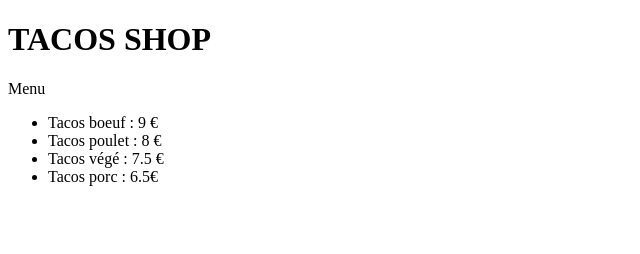
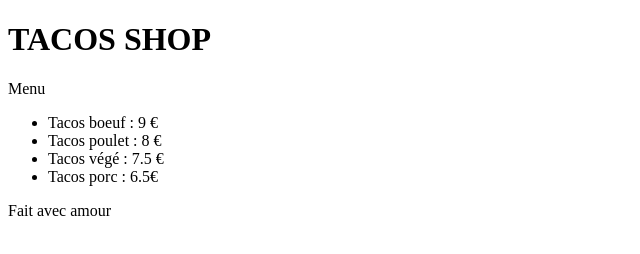
Before and after one commit to BenRochet/ExerciceGit, a plain HTML site: page challenge.html in a window 1280 px wide. Shown: the whole page, without its empty margins (0-640 px from the left). Drawn offline with Linux system fonts and the light colour scheme.

Commit message:
feat: ajout footer

```diff
--- a/challenge.html
+++ b/challenge.html
@@ -13,5 +13,6 @@
       <li>Tacos végé : 7.5 €</li>
       <li>Tacos porc : 6.5€</li>
     </ul>
+    <footer>Fait avec amour</footer>
   </body>
 </html>
```
